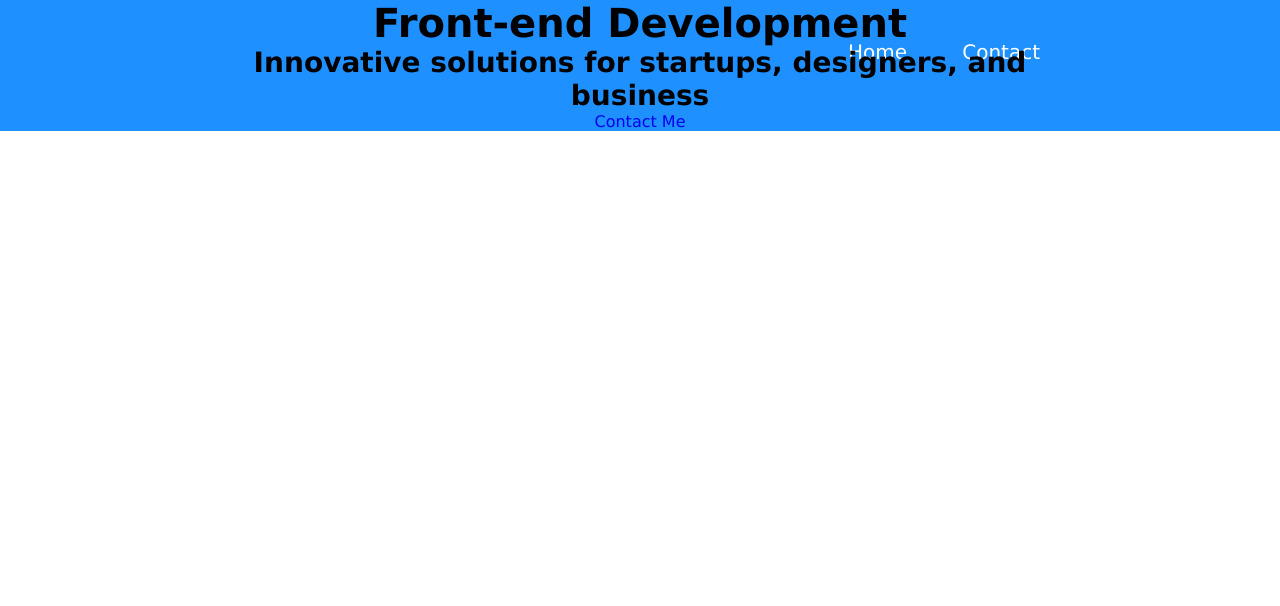
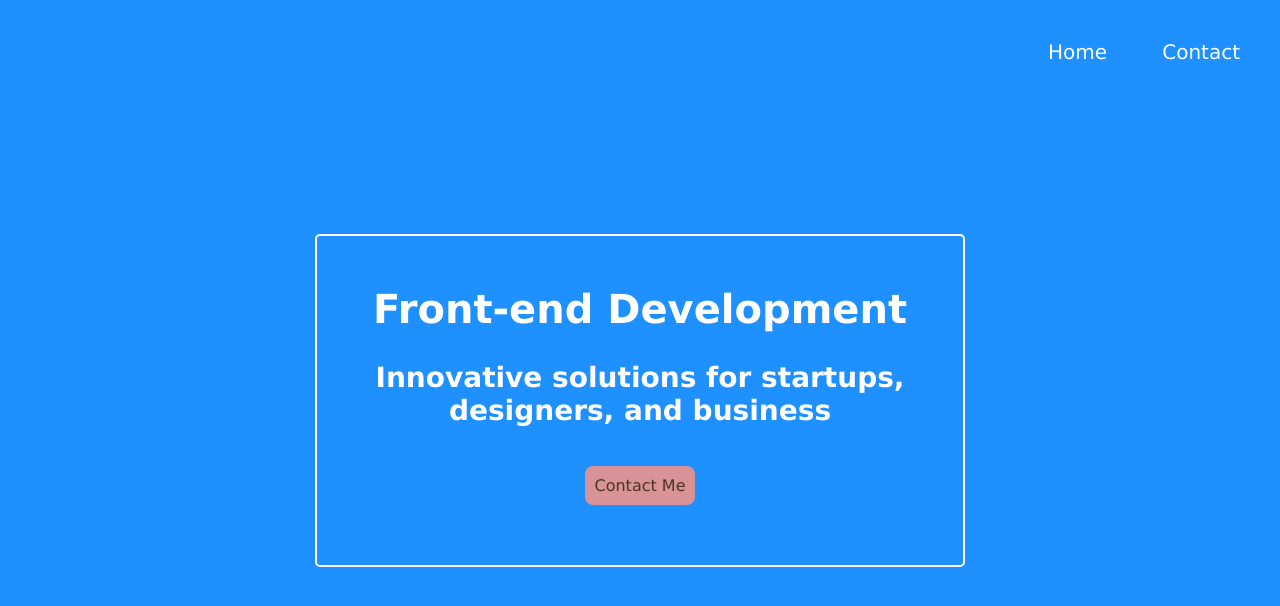
Before and after one commit to NathanUrry/First-Project, a plain HTML site: page index.html in a window 1280 px wide. Drawn offline with Linux system fonts and the light colour scheme.

Commit message:
EOD vs homepage is centered now and white

```diff
--- a/assets/css/styles.css
+++ b/assets/css/styles.css
@@ -13,6 +13,9 @@ h1 {
 }
 h2 {
     font-size: 28px;
+}
+p {
+    margin: 10px;
 }
 
 /*button*/
@@ -31,9 +34,8 @@ h2 {
     color: #d79398;
 }
 .container {
-    max-width: 880px;
-    margin: 0 auto;
-    position: relative;
+
+    max-width: 980px;
 
 }
 header {
@@ -62,11 +64,32 @@ nav a {
 .fc {
     display: flex;
 }
-#hero {
+.hero {
     background-color: dodgerblue;
+    height: calc(100vh);
+    display: flex;
+    justify-content: center;
+    align-items: center;
+
+
 }
 .content {
+    display: inline-block;
+    max-width: 650px;
+
+    background: linear-gradient(
+        135deg,
+        rgba(0,0,0,0)5%,
+        rgba(0,0,0,.75)5%,
+        rbga(0,0,0,.75)95%,
+        rgba(0,0,0,0)95%
+    );
+    color:#fff;
+    margin: 0 auto;
+    padding: 50px;
     text-align: center;
-    vertical-align: auto;
+    border: 2px solid;
+    border-radius: 5px;
+
 
 }
--- a/index.html
+++ b/index.html
@@ -23,12 +23,18 @@
         </div>
     </header>
     <!--hero-->
-        <div id="hero">
+        <div class="hero">
             <div class="container">
                 <div class="content">
                     <h1>Front-end Development</h1>
-                    <h2>Innovative solutions for startups, designers, and business</h2>
-                    <p><a href="contact.html">Contact Me</a></p>
+                    <br>
+                    <p>
+                        <h2>Innovative solutions for startups, designers, and business</h2>
+                    </p>
+                    <br>
+                    <p>
+                        <a href="contact.html" class="btn">Contact Me</a>
+                    </p>
                 </div>
             </div>
         </div>
```
